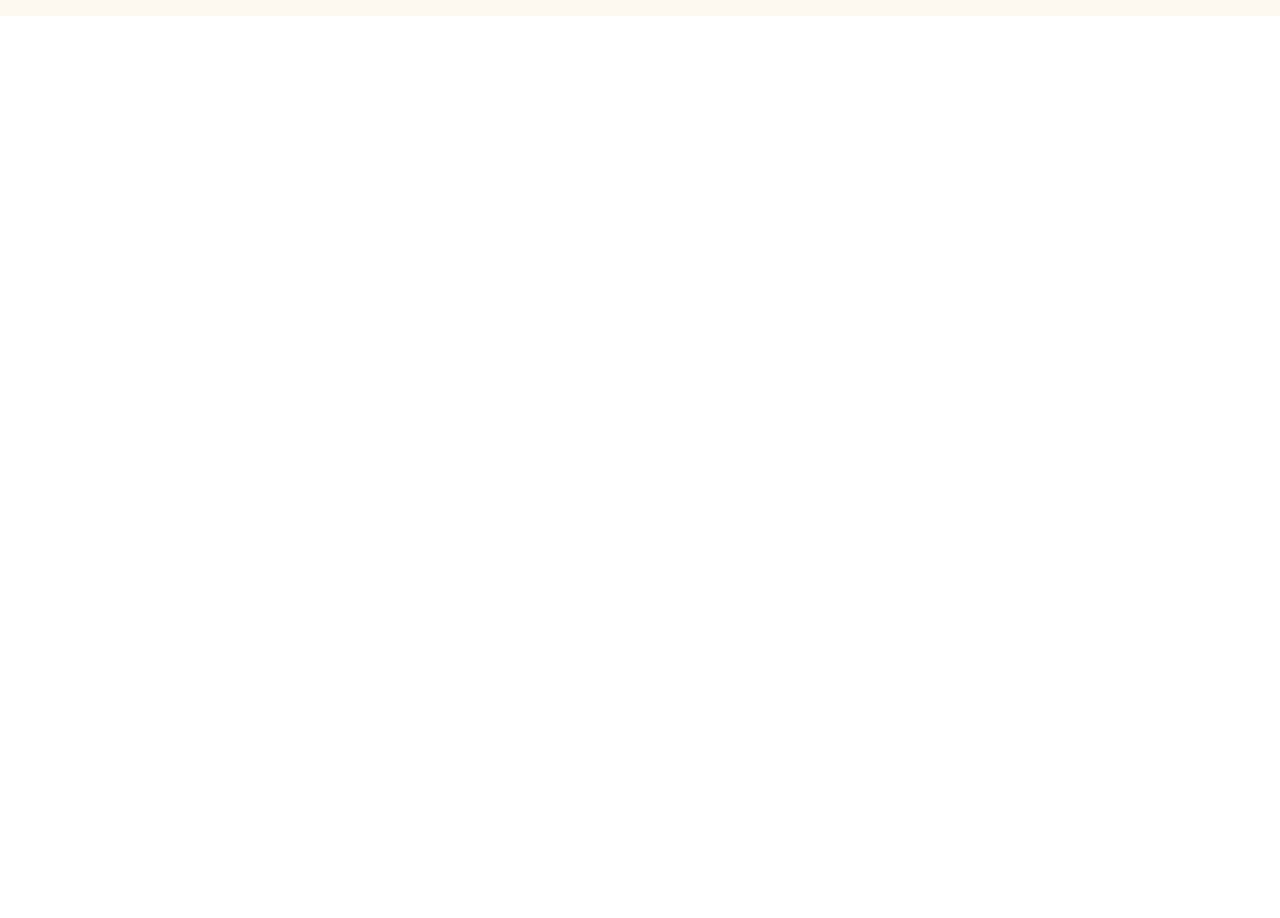
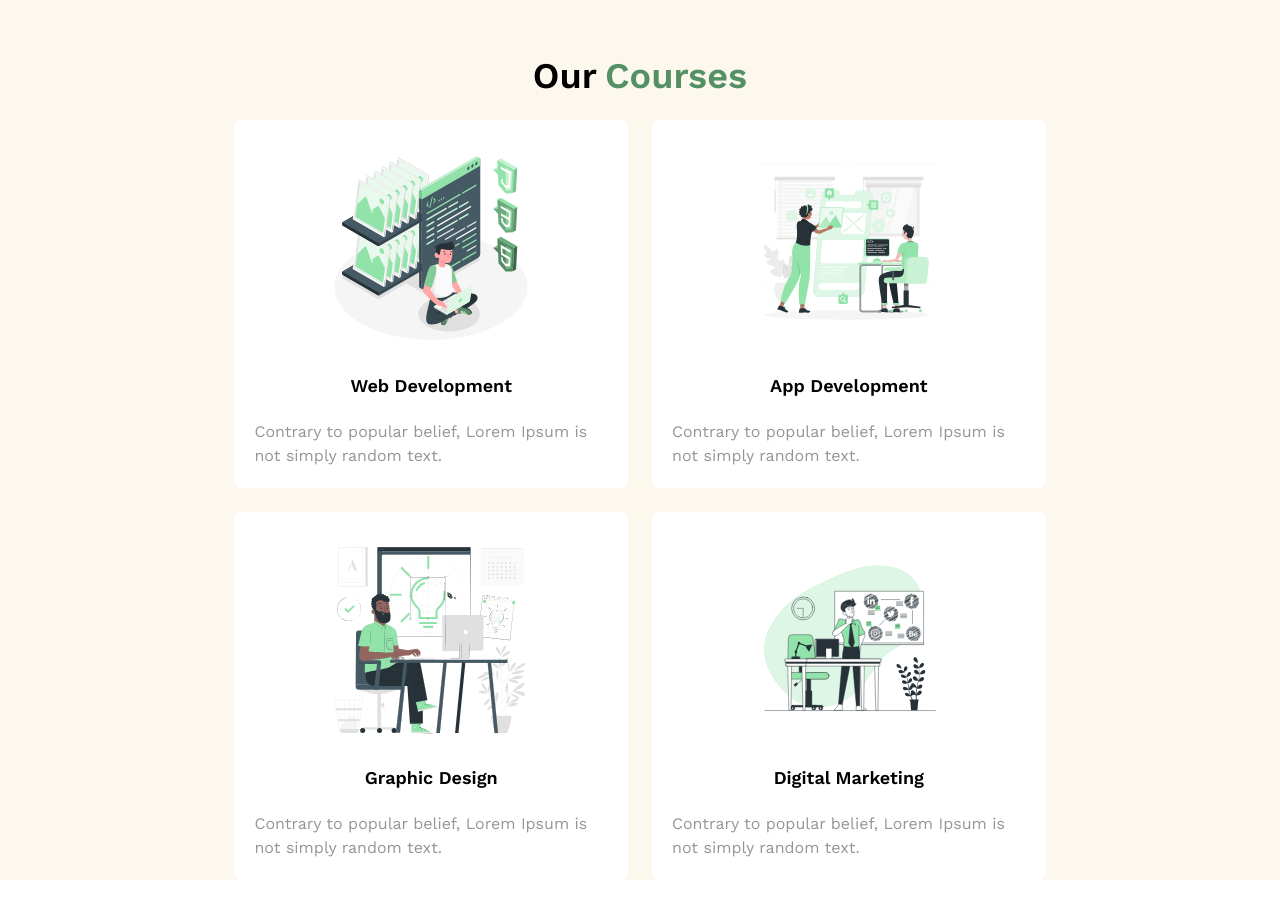
Before and after one commit to DelzironBraz/eStudy, a React (Vite) app: page / in a window 1280 px wide. Shown: the part 1680-2598 px from the top of the page. Before the commit the page ends 1696 px from the top, so only its background shows below. Built offline with nearby package versions, Linux system fonts and the light colour scheme.

Commit message:
Feat/courses (#4)
* chore: add types on props

* feat: add courses section

```diff
--- a/src/App.tsx
+++ b/src/App.tsx
@@ -2,6 +2,7 @@ import './App.css';
 import Home from './pages/Home';
 import Navbar from './components/Navbar';
 import About from './pages/About';
+import Courses from './pages/Courses';
 
 const App = () => {
   return (
@@ -15,6 +16,10 @@ const App = () => {
       <div id='about'>
         <About />
       </div>
+
+      <div id='courses'>
+        <Courses />
+      </div>
     </main>
   );
 };
--- a/src/components/Button.tsx
+++ b/src/components/Button.tsx
@@ -1,7 +1,7 @@
-const Button = (props) => {
+const Button = ({ title }: { title: string }) => {
     return (
-        <button className="bg-white py-2 px-5 rounded-full mt-4 outline outline-1 hover:shadow-[0_3px_10px_rgba(0,0,0,0.2)_0px_3px_8px] hover:bg-brightGreen hover:text-white transition">
-            {props.title}
+        <button className="bg-white py-2 px-5 rounded-full mt-4 outline outline-1 hover:shadow-[rgba(0,0,0,0.2)_0px_3px_8px] hover:bg-brightGreen hover:text-white transition">
+            {title}
         </button>
     );
 }
--- /dev/null
+++ b/src/components/CoursesCard.tsx
@@ -0,0 +1,17 @@
+import { Course } from "../interface/Course";
+
+const CoursesCard = (props: Course) => {
+    return (
+        <div className="flex flex-col items-center justify-between bg-white border-2 border-lightText md:border-none md:w-2/5 p-5 cursor-pointer rounded-lg hover:shadow-[rgba(0,0,0,0.2)_0px_3px_8px] transition-all">
+            <div className="w-3/5">
+                <img src={props.img} alt={props.title} />
+            </div>
+            <div>
+                <h3 className="font-semibold text-lg text-center my-5">{props.title}</h3>
+                <p className="text-lightText text-center md:text-start">{props.description}</p>
+            </div>
+        </div>
+    );
+};
+
+export default CoursesCard;
--- a/src/components/Heading.tsx
+++ b/src/components/Heading.tsx
@@ -1,8 +1,8 @@
-const Heading = (props) => {
+const Heading = ({ title, subTitle }: { title: string; subTitle: string }) => {
     return (
-        <div className="w-full flex items center gap-2 items-center justify-center">
-            <h3 className="text-4xl font-semibold">{props.title}</h3>
-            <span className="text-4xl font-semibold text-brightGreen">{props.subTitle}</span>
+        <div className="w-full flex items-center gap-2 justify-center">
+            <h3 className="text-4xl font-semibold">{title}</h3>
+            <span className="text-4xl font-semibold text-brightGreen">{subTitle}</span>
         </div>
     );
 };
--- /dev/null
+++ b/src/interface/Course.ts
@@ -0,0 +1,6 @@
+export interface Course {
+    id: number;
+    title: string;
+    img: string;
+    description: string;
+}
--- /dev/null
+++ b/src/pages/Courses.tsx
@@ -0,0 +1,19 @@
+import CoursesCard from "../components/CoursesCard";
+import Heading from "../components/Heading";
+import { CoursesData } from "../utils/courses-data";
+
+const Courses = () => {
+    return (
+        <section className="min-h-screen flex flex-col items-center md:mx-32 px-5 my-10">
+            <Heading title="Our" subTitle="Courses" />
+
+            <div className="flex flex-wrap justify-center gap-6 mt-6">
+                {CoursesData.map((card) => (
+                    <CoursesCard {...card} key={card.id} />
+                ))}
+            </div>
+        </section>
+    );
+};
+
+export default Courses;
--- /dev/null
+++ b/src/utils/courses-data.ts
@@ -0,0 +1,33 @@
+import webDev from '../assets/web-dev.svg';
+import appDev from '../assets/App-dev.svg';
+import graphic from '../assets/graphic.svg';
+import digital from '../assets/digital.svg';
+import { Course } from '../interface/Course';
+
+// Create an array of course data
+export const CoursesData: Course[] = [
+    {
+        id: 1,
+        title: "Web Development",
+        img: webDev,
+        description: "Contrary to popular belief, Lorem Ipsum is not simply random text."
+    },
+    {
+        id: 2,
+        title: "App Development",
+        img: appDev,
+        description: "Contrary to popular belief, Lorem Ipsum is not simply random text."
+    },
+    {
+        id: 3,
+        title: "Graphic Design",
+        img: graphic,
+        description: "Contrary to popular belief, Lorem Ipsum is not simply random text."
+    },
+    {
+        id: 4,
+        title: "Digital Marketing",
+        img: digital,
+        description: "Contrary to popular belief, Lorem Ipsum is not simply random text."
+    },
+];
```
